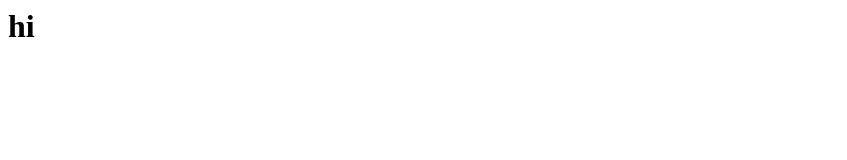
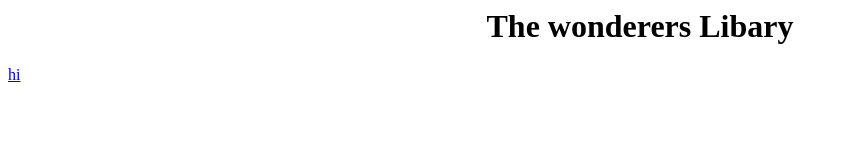
Before and after one commit to The-wanderers-United/The-wanderers, a plain HTML site: page index.html in a window 1280 px wide. Shown: the whole page, without its empty margins (0-847 px from the left). Drawn offline with Linux system fonts and the light colour scheme.

Commit message:
Test Commit

```diff
--- a/index.html
+++ b/index.html
@@ -1 +1,4 @@
-<h1>hi<h1>
+<center>
+    <h1>The wonderers Libary</h1>
+</center>
+<a href="./books/Hi.html">hi</a>
```
Also changed, not shown: books/Hi.html (added, +3 -0 lines).
